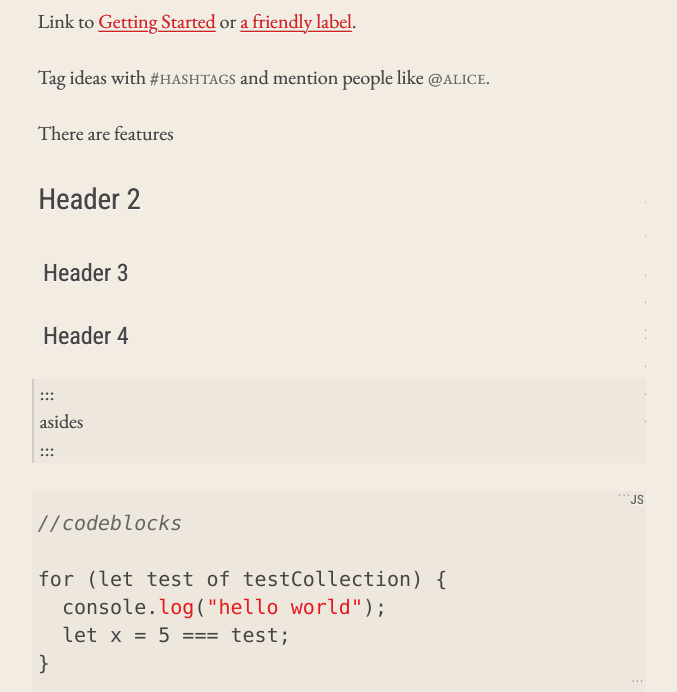
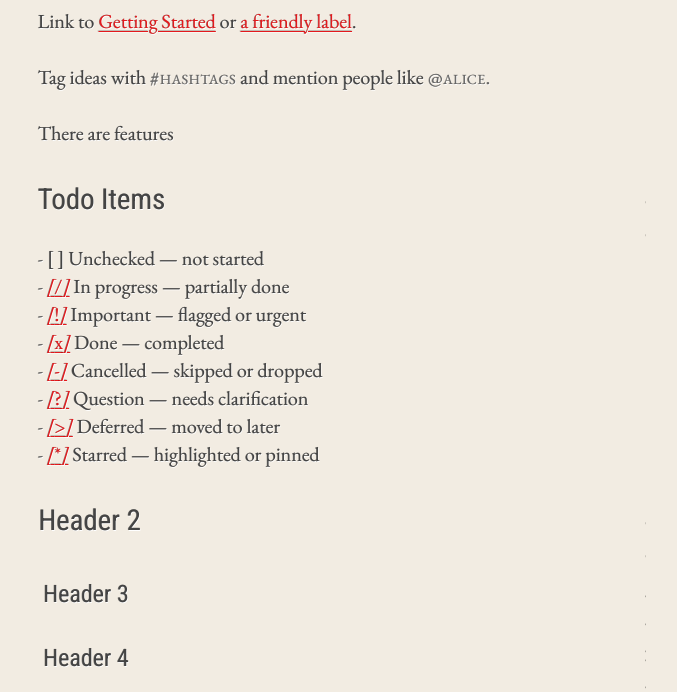
Before and after one commit to lnsy-dev/markdown-editor, a website: page index.html in a window 1280 px wide. Shown: the part 105-797 px from the top of the page, without its empty margins (301-978 px from the left). Drawn offline with nearby package versions, Linux system fonts and the light colour scheme; files whose address does not match are found by name; a web font is replaced by a local one.

Commit message:
updated our demo

````diff
--- a/index.html
+++ b/index.html
@@ -34,6 +34,17 @@ Tag ideas with #hashtags and mention people like @alice.
 
 There are features
 
+## Todo Items
+
+- [ ] Unchecked — not started
+- [/] In progress — partially done
+- [!] Important — flagged or urgent
+- [x] Done — completed
+- [-] Cancelled — skipped or dropped
+- [?] Question — needs clarification
+- [>] Deferred — moved to later
+- [*] Starred — highlighted or pinned
+
 ## Header 2
 
 ### Header 3
@@ -53,6 +64,13 @@ for (let test of testCollection) {
 }
 ```
 
+## Quotation
+
+> The only way to do great work is to love what you do. If you haven't found it yet,
+> keep looking. Don't settle.
+>
+> — Steve Jobs, Stanford Commencement Address, 2005
+
 ## Footnotes & Citations
 
 Markdown supports inline footnotes for references and citations.[^1] You can add multiple footnotes throughout your text[^2] and define them at the bottom of the document.[^note]
````
